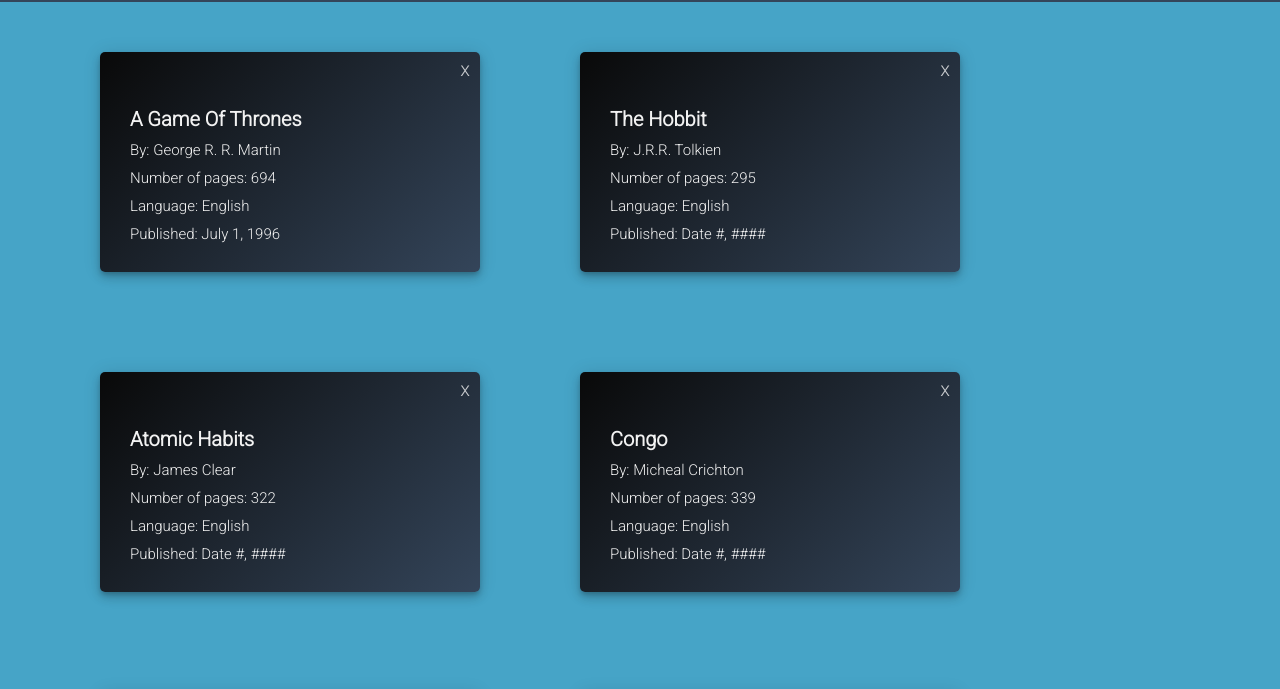
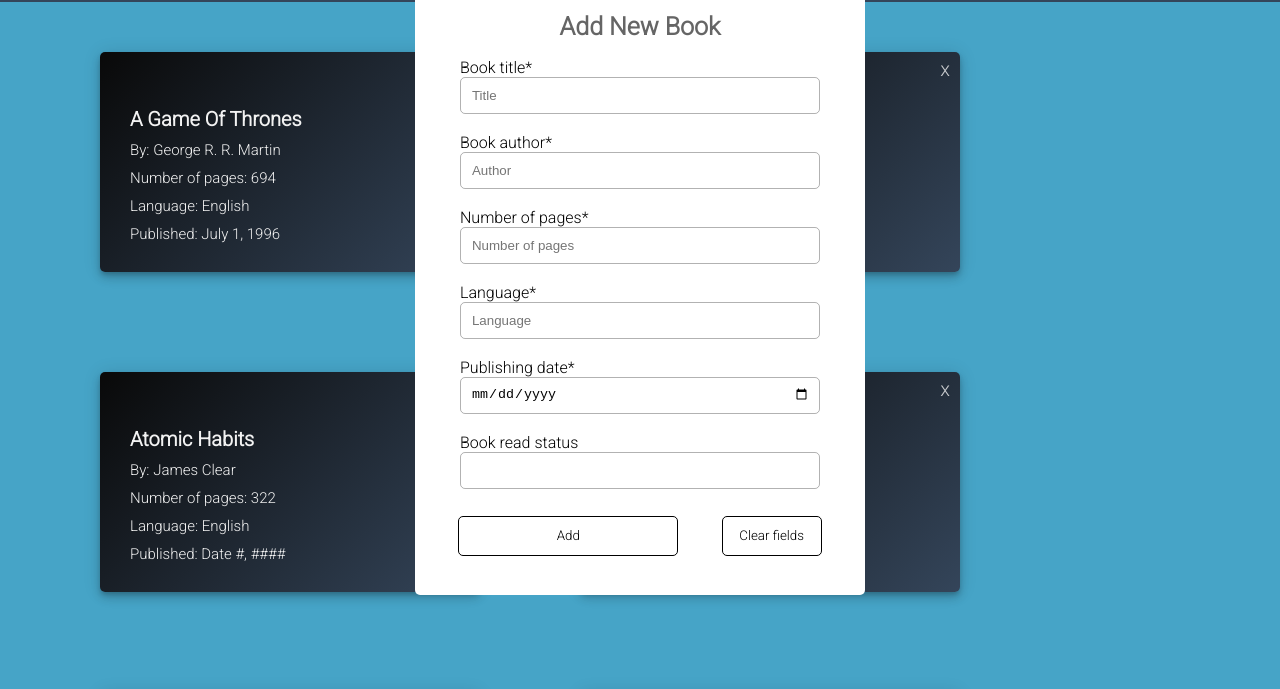
Before and after one commit to ec-rilo/Project-Library, a plain HTML site: page index.html in a window 1280 px wide. Shown: the part 105-794 px from the top of the page. Drawn offline with Linux system fonts and the light colour scheme.

Commit message:
Add first iteration of the add a book form
Form is fixed to page and does not go away.

```diff
--- a/index.html
+++ b/index.html
@@ -27,32 +27,59 @@
     </div>
     <div class="books-container"></div>
     <div class="form-popup">
-        <form action="#" class="form-container">
-            <h1>Add New Book</h1>
+        <form action="#" class="form-container" autocomplete="off">
+            <h1 class="form-title">Add New Book</h1>
+
+            <div class="form-item-container">
                 <label for="book-title">Book title*<br></label>
-            <input type="text" id="book-title" name="book-title" placeholder="Enter Title" required>
+                <div class="input-textbox-container">
+                    <input class="input-textbox" type="text" id="book-title" name="book-title" placeholder="Title" required>
+                </div>
+            </div>
 
+            <div class="form-item-container">
                 <label for="book-author"><br>Book author*<br></label>
-            <input type="text" id="book-author" name="book-author" placeholder="Enter Author" required>
+                <div class="input-textbox-container">
+                    <input class="input-textbox" type="text" id="book-author" name="book-author" placeholder="Author" required>
+                </div>
+            </div>
 
+            <div class="form-item-container">
                 <label for="num-of-pages"><br>Number of pages*<br></label>
-            <input type="text" id="num-of-pages" name="book-num-of-pages" placeholder="Number of pages" required>
+                <div class="input-textbox-container">
+                    <input class="input-textbox" type="number" id="num-of-pages" name="book-num-of-pages" placeholder="Number of pages" min="1" required>
+                </div>
+            </div>
 
+            <div class="form-item-container">
                 <label for="book-lang"><br>Language*<br></label>
-            <input type="text" id="book-lang" name="book-lang" placeholder="Language" required>
+                <div class="input-textbox-container">
+                    <input class="input-textbox" type="text" id="book-lang" name="book-lang" placeholder="Language" required>
+                </div>
+            </div>
 
+            <div class="form-item-container">
                 <label for="book-publish-date"><br>Publishing date*</br></label>
-            <input type="date" id="book-publish-date" name="book-publish-date" placeholder="mm/dd/yyyy" required>
+                <div class="input-textbox-container">
+                    <input class="input-textbox" type="date" id="book-publish-date" name="book-publish-date" placeholder="mm/dd/yyyy" required>
+                </div>
+            </div>
 
+            <div class="form-item-container">
                 <label for="read-status"><br>Book read status<br></label>
-            <input type="text" id="read-status" name="book-read-status" list="status-list" required>
+                <div class="input-textbox-container">
+                    <input class="input-textbox" type="text" id="read-status" name="book-read-status" list="status-list" required>
+                </div>
                 <datalist id="status-list">
                     <option value="Read">
                     <option value="Not read yet">
                 </datalist>
-            <br>
-            <button type="submit">Add</button>
-            <button type="reset">Clear fields</button>
+            </div>
+
+            <div class="form-btn-container">
+                <button class="submit-btn" type="submit">Add</button>
+                <button class="clear-btn" type="reset">Clear fields</button>
+            </div>
         </form>
     </div>
     <button type="button" class="add-book-btn-container">
--- a/styles/styles.css
+++ b/styles/styles.css
@@ -117,9 +117,85 @@ body {
 }
 
 .form-popup {
+    position: fixed;
+    font-family: var(--text-font);
+    top: 50%;
+    left: 50%;
+    transform: translate(-50%, -50%);
     background-color: white;
-    height: 500px;
-    width: 400px;
+    height: 600px;
+    width: 450px;
+    border-radius: 5px;
+}
+
+.form-container {
+    display: flex;
+    flex-direction: column;
+}
+
+.form-title {
+    opacity: .6;
+    font-size: 25px;
+    text-align: center;
+}
+
+.form-item-container {
+    margin: auto;
+    width: 80%;
+    /* border: 1px solid black; */
+}
+
+.input-textbox-container {
     display: flex;
     justify-content: center;
+    align-items: center;
+    border: 1px solid rgba(0, 0, 0, 0.3);
+    border-radius: 5px;
+    height: 35px;
+    font-family: var(--text-font);
 }
+
+.input-textbox {
+    box-sizing: border-box;
+    width: 95%;
+    height: 30px;
+    border: none;
+    outline: none;
+}
+
+.form-btn-container {
+    margin-top: 6%;
+    display: flex;
+    justify-content: center;
+    align-items: center;
+    justify-content: space-evenly;
+
+}
+
+.submit-btn {
+    width: 220px;
+    height: 40px;
+    border-radius: 5px;
+    cursor: pointer;
+    font-family: var(--text-font);
+    background-color: white;
+    border: 1px solid black;
+}
+
+.clear-btn {
+    width: 100px;
+    height: 40px;
+    border-radius: 5px;
+    cursor: pointer;
+    font-family: var(--text-font);
+    background-color: white;
+    border: 1px solid black;
+}
+
+.submit-btn:hover {
+    background-color: rgba(0, 0, 0, .1);
+}
+
+.clear-btn:hover {
+    background-color: rgba(0, 0, 0, .1);
+}
```
Lines whose indentation alone changed are shown as unchanged.
